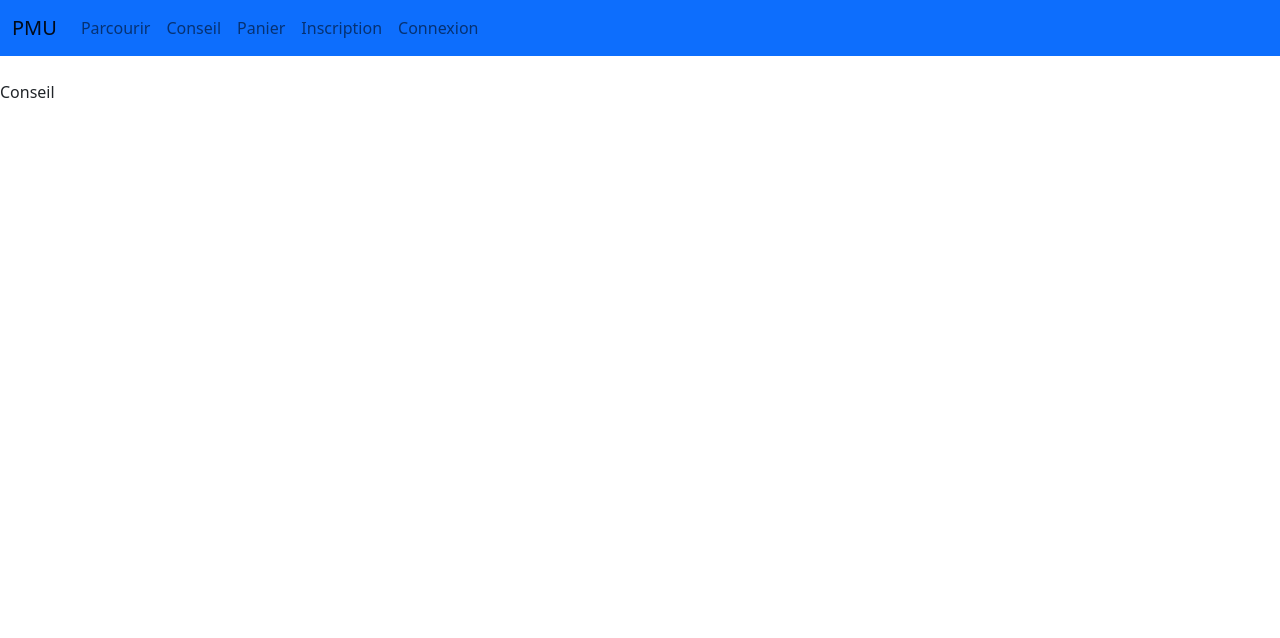
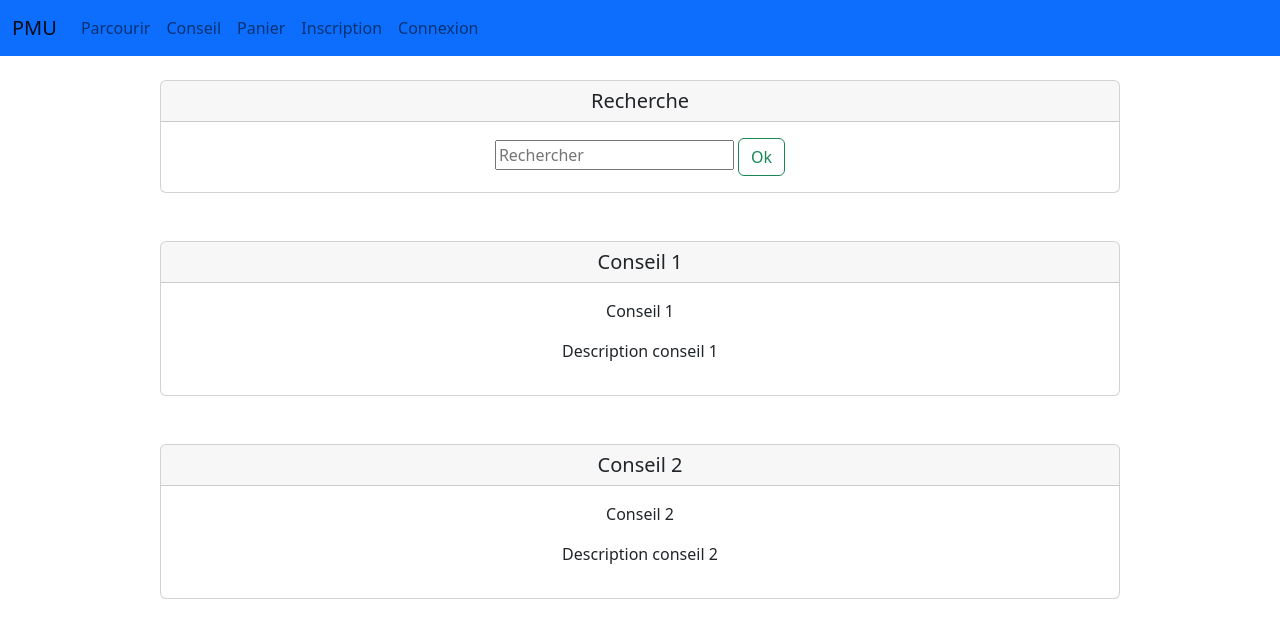
Before and after one commit to pierrebraem/PMU, a PHP site: page /conseil in a window 1280 px wide. Shown: the top 638 px of the page. Run offline with PHP 8.4, Linux system fonts and the light colour scheme.

Commit message:
FEAT: Mise en page de conseil

```diff
--- a/Views/conseil.php
+++ b/Views/conseil.php
@@ -1,5 +1,35 @@
 <?php require 'src/header.php' ?>
 
-<p>Conseil</p>
+<div class="col d-flex justify-content-center">
+    <div class="card w-75 text-center">
+        <h5 class="card-header">Recherche</h5>
+        <div class="card-body">
+            <form class="form-inline">
+                <input class="from-control" type="search" placeholder="Rechercher" aria-label="Recherche">
+                <button class="btn btn-outline-success" type="submit">Ok</button>
+            </form>
+        </div>
+    </div>
+</div>
+
+<div class="col d-flex justify-content-center mt-5">
+    <div class="card w-75 text-center">
+        <h5 class="card-header">Conseil 1</h5>
+        <div class="card-body">
+            <p>Conseil 1</p>
+            <p>Description conseil 1</p>
+        </div>
+    </div>
+</div>
+
+<div class="col d-flex justify-content-center mt-5">
+    <div class="card w-75 text-center">
+        <h5 class="card-header">Conseil 2</h5>
+        <div class="card-body">
+            <p>Conseil 2</p>
+            <p>Description conseil 2</p>
+        </div>
+    </div>
+</div>
 
 <?php require 'src/footer.php' ?>
```
